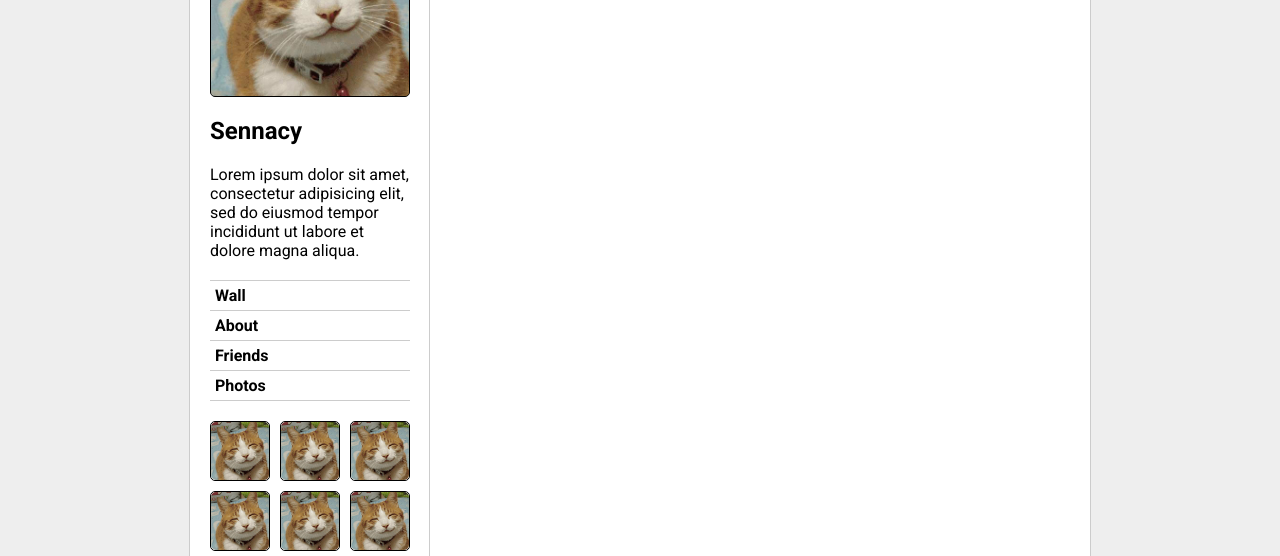
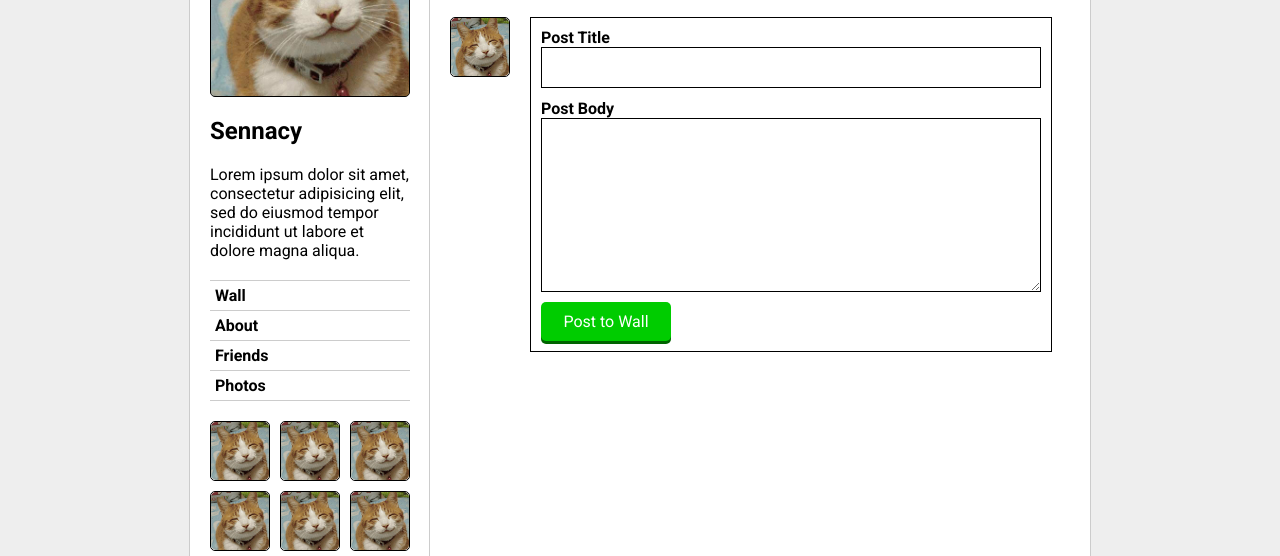
Before and after one commit to Mpompili/W6D2, a plain HTML site: page css-friends-09/skeleton/09-forms.html in a window 1280 px wide. Shown: the part 244-800 px from the top of the page. Drawn offline with Linux system fonts and the light colour scheme.

Commit message:
CSS Friends Phase 9

```diff
--- a/css-friends-09/skeleton/09-forms.html
+++ b/css-friends-09/skeleton/09-forms.html
@@ -100,7 +100,18 @@
 
     </section>
     <section class="content-main">
-
+      <a href="#" class="thumb" title="Simon">
+        <img src="./images/cat.jpg" alt="">
+      </a>
+      <form class="post-form" action="index.html" method="post">
+        <label>Post Title
+          <input type="text" name="title" value="">
+        </label>
+        <label>Post Body
+            <textarea name="name" rows="8" cols="80"></textarea>
+        </label>
+        <input type="submit" name="" value="Post to Wall">
+      </form>
     </section>
   </main>
 
--- a/css-friends-09/skeleton/css/09-forms.css
+++ b/css-friends-09/skeleton/css/09-forms.css
@@ -1 +1,48 @@
 /* PHASE 9: Forms */
+.content-main{
+  display: flex;
+
+}
+
+.post-form{
+  display: flex;
+  flex-direction: column;
+  border: 1px solid black;
+  padding: 10px;
+  width: 500px;
+  height: 313px;
+  justify-content: space-between;
+}
+
+.content-main .thumb {
+  margin-right: 20px;
+}
+
+.post-form input {
+  border: 1px solid black;
+  padding: 10px;
+  font-weight: normal;
+}
+
+.post-form textarea{
+  border: 1px solid black;
+  padding: 10px;
+  font-weight: normal;
+}
+
+.post-form label {
+  display: flex;
+  flex-direction: column;
+  font-weight: bold;
+}
+
+.post-form input[type="submit"] {
+  background-color: #0c0;
+  color: #fff;
+  box-sizing: border-box;
+  width: 130px;
+  text-align: center;
+  border-radius: 5px;
+  border: none;
+  box-shadow: 0px 3px  darkgreen;
+}
```
